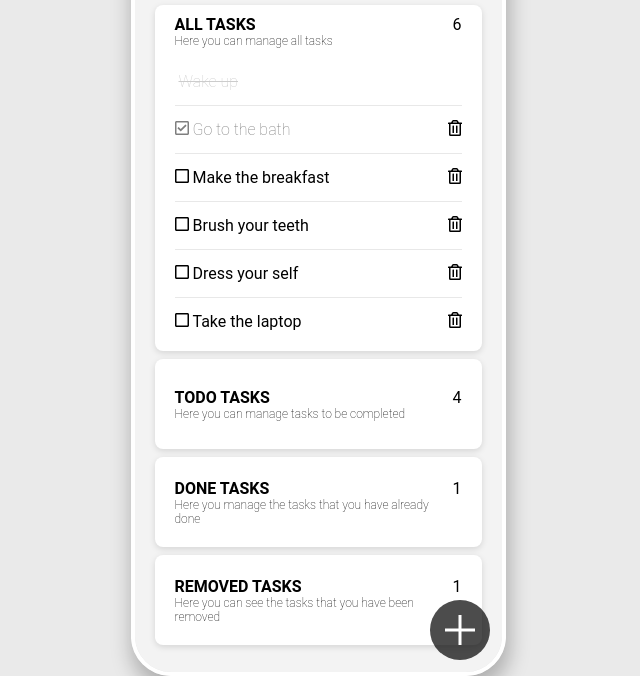
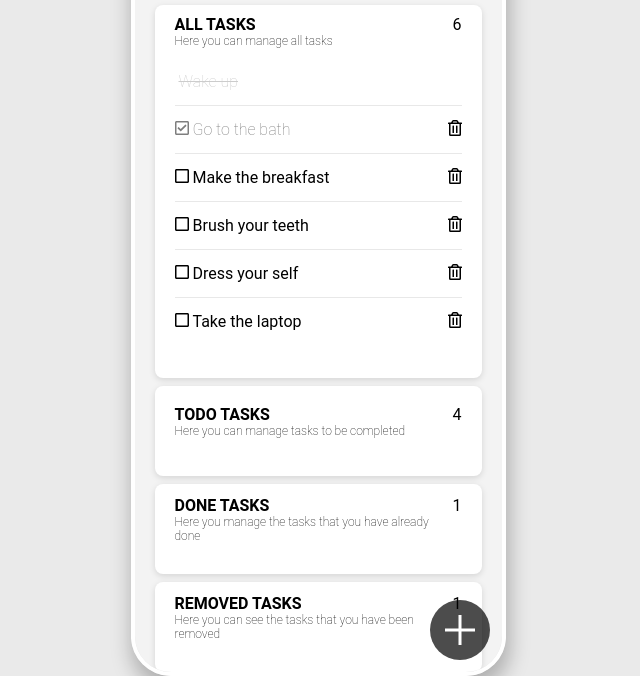
Before and after one commit to ArtemLapa/task-manager, a React app: page / in a window 1280 px wide. Shown: the part 124-800 px from the top of the page, without its empty margins (322-962 px from the left). Built offline with nearby package versions, Linux system fonts and the light colour scheme.

Commit message:
:lipstick: work with styled-components

```diff
--- a/src/components/App/style.scss
+++ b/src/components/App/style.scss
@@ -110,81 +110,6 @@ ul {
             }
           }
         }
-
-        .tasks__list__wrapper {
-          margin: 10px 0px;
-          display: none;
-
-          &.active {
-            display: block;
-            transition: display .3s ease-in;
-          }
-
-          .tasks__list {
-            .task__element {
-              padding: 14px 0px;
-              display: flex;
-              justify-content: space-around;
-
-              &:not(:last-child) {
-                border-bottom: 1px solid #e8e8e8;
-              }
-
-              &:last-child {
-                padding-bottom: 0px;
-              }
-
-              .task__text {
-                flex: 1;
-                margin: 0px 4px;
-              }
-
-              &:not(.removed),
-              &:not(.removed),
-              &:not(.removed) {
-
-                .fa,
-                .far,
-                .fas {
-                  cursor: pointer;
-                }
-              }
-
-              &.removed {
-                svg {
-                  display: none;
-                }
-
-                .fa,
-                .far,
-                .fas {
-                  opacity: 0;
-                }
-
-                .task__text {
-                  text-decoration: line-through;
-                  color: #ccc;
-                  font-weight: 100;
-                }
-              }
-
-              &.done {
-
-                .fa.fa-check-square,
-                .far.fa-check-square,
-                .fas.fa-check-square {
-                  opacity: .5;
-                  cursor: default;
-                }
-
-                .task__text {
-                  color: #7d7d7d;
-                  font-weight: 100;
-                }
-              }
-            }
-          }
-        }
       }
     }
   }
--- a/src/components/ContentComponent/index.js
+++ b/src/components/ContentComponent/index.js
@@ -1,5 +1,7 @@
 import React from "react";
 import TabComponent from "../TabComponent";
+
+const taskHeight = 50;
 
 const ContentComponent = ({
   tasks,
@@ -19,6 +21,7 @@ const ContentComponent = ({
         nameTab="all"
         tabTitle="All tasks"
         tabDescription="Here you can manage all tasks"
+        taskListHeight={tasks.length * taskHeight}
       />
 
       <TabComponent
@@ -32,6 +35,11 @@ const ContentComponent = ({
         nameTab="todo"
         tabTitle="Todo tasks"
         tabDescription="Here you can manage tasks to be completed"
+        taskListHeight={
+          tasks.filter((el) => {
+            return !el.done && !el.delete;
+          }).length * taskHeight
+        }
       />
 
       <TabComponent
@@ -45,6 +53,11 @@ const ContentComponent = ({
         nameTab="done"
         tabTitle="Done tasks"
         tabDescription="Here you manage the tasks that you have already done"
+        taskListHeight={
+          tasks.filter((el) => {
+            return el.done && !el.delete;
+          }).length * taskHeight
+        }
       />
 
       <TabComponent
@@ -58,6 +71,11 @@ const ContentComponent = ({
         nameTab="removed"
         tabTitle="Removed tasks"
         tabDescription="Here you can see the tasks that you have been removed"
+        taskListHeight={
+          tasks.filter((el) => {
+            return el.delete;
+          }).length * taskHeight
+        }
       />
     </div>
   );
--- a/src/components/TabComponent/index.js
+++ b/src/components/TabComponent/index.js
@@ -1,6 +1,35 @@
 import React from "react";
+import TaskElementComponent from "../TaskElementComponent";
+import styled, { keyframes } from "styled-components";
 
-import TaskElementComponent from "../TaskElementComponent";
+const hide = (h) => keyframes`
+  0% {
+    height: ${h}px;
+  }
+  100% {
+    height: 0;
+  }
+`;
+const show = (h) => keyframes`
+  0% {
+    height: 0;
+  }
+  100% {
+    height: ${h}px;
+  }
+`;
+
+const TaskListWrapper = styled.div`
+  margin: 10px 0px;
+  animation: ${(props) => hide(props.taskListHeight)} 1s;
+  animation-fill-mode: forwards;
+  overflow: hidden;
+
+  &.active {
+    animation: ${(props) => show(props.taskListHeight)} 1s;
+    animation-fill-mode: forwards;
+  }
+`;
 
 const TabComponent = ({
   tasks,
@@ -11,7 +40,9 @@ const TabComponent = ({
   nameTab,
   tabTitle,
   tabDescription,
+  taskListHeight,
 }) => {
+  console.log(nameTab, taskListHeight);
   return (
     <div className={`tasks ${activeTab === nameTab ? "active" : ""}`}>
       <div
@@ -26,10 +57,9 @@ const TabComponent = ({
         </div>
         <div className="task__counter">{tasks.length}</div>
       </div>
-      <div
-        className={`tasks__list__wrapper ${
-          activeTab === nameTab ? "active" : ""
-        }`}
+      <TaskListWrapper
+        className={activeTab === nameTab ? "active" : ""}
+        taskListHeight={taskListHeight}
       >
         <ul className="tasks__list">
           {tasks.map((el) => {
@@ -44,7 +74,7 @@ const TabComponent = ({
             );
           })}
         </ul>
-      </div>
+      </TaskListWrapper>
     </div>
   );
 };
--- a/src/components/TaskElementComponent/index.js
+++ b/src/components/TaskElementComponent/index.js
@@ -6,6 +6,68 @@ import {
   faSquare,
   faTrashAlt,
 } from "@fortawesome/free-regular-svg-icons";
+import styled from "styled-components";
+
+const LiComponent = styled.li`
+  padding: 14px 0px;
+  display: flex;
+  justify-content: space-around;
+
+  &:not(:last-child) {
+    border-bottom: 1px solid #e8e8e8;
+  }
+
+  &:last-child {
+    padding-bottom: 0px;
+  }
+
+  .task__text {
+    flex: 1;
+    margin: 0px 4px;
+  }
+
+  &:not(.removed),
+  &:not(.removed),
+  &:not(.removed) {
+    .fa,
+    .far,
+    .fas {
+      cursor: pointer;
+    }
+  }
+
+  &.removed {
+    svg {
+      display: none;
+    }
+
+    .fa,
+    .far,
+    .fas {
+      opacity: 0;
+    }
+
+    .task__text {
+      text-decoration: line-through;
+      color: #ccc;
+      font-weight: 100;
+    }
+  }
+
+  &.done {
+    .fa.fa-check-square,
+    .far.fa-check-square,
+    .fas.fa-check-square {
+      opacity: 0.5;
+      cursor: default;
+    }
+
+    .task__text {
+      color: #7d7d7d;
+      font-weight: 100;
+    }
+  }
+`;
 
 const TaskElementComponent = ({
   cssClass,
@@ -14,7 +76,7 @@ const TaskElementComponent = ({
   changeTaskStatusDelete,
 }) => {
   return (
-    <li className={`task__element ${cssClass}`} key={el.id}>
+    <LiComponent className={cssClass} key={el.id}>
       <FontAwesomeIcon
         icon={el.done ? faCheckSquare : faSquare}
         className="fa"
@@ -26,7 +88,7 @@ const TaskElementComponent = ({
         className="fa"
         onClick={() => changeTaskStatusDelete(el)}
       />
-    </li>
+    </LiComponent>
   );
 };
 
```
